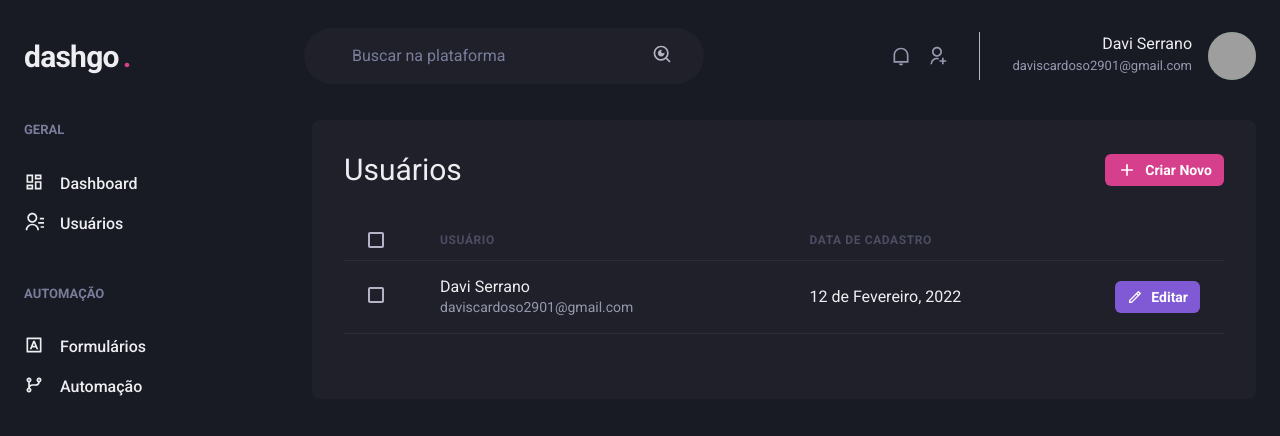
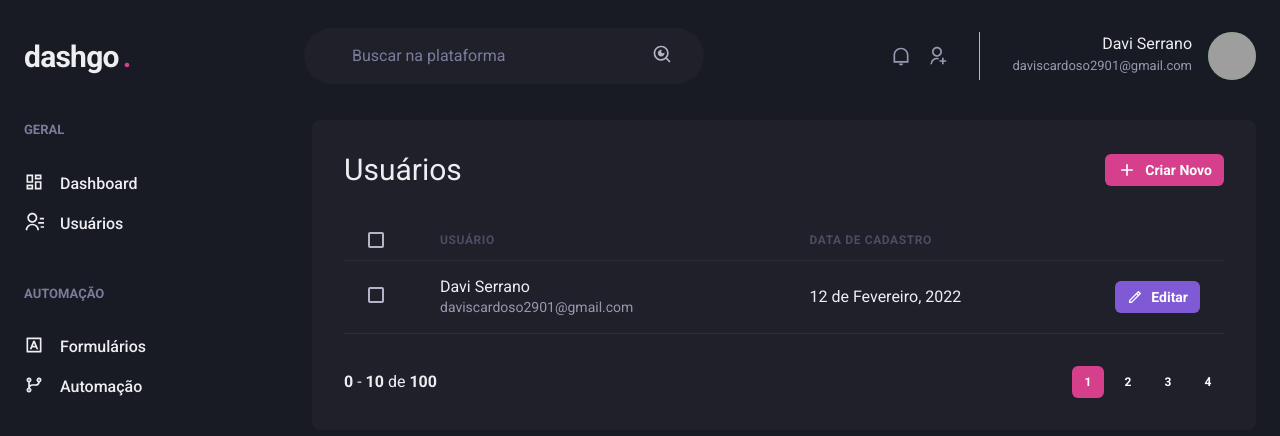
Before and after one commit to Davi-Serrano/dashgo-RocketSeat, a Next.js app: page /users in a window 1280 px wide. Shown: the top 436 px of the page. Built offline with nearby package versions, Linux system fonts and the light colour scheme; grey boxes are pictures that could not be loaded.

Commit message:
Componente Pagination

```diff
--- /dev/null
+++ b/src/components/Pagination.tsx
@@ -0,0 +1,70 @@
+import { Box, Button, Stack } from "@chakra-ui/react";
+
+export function Pagination(){
+    return (
+        <Stack
+            direction="row"
+            spacing="6"
+            mt="8"
+            justify="space-between"
+            align="center"
+        >
+
+        <Box>
+            <strong> 0 </strong> - <strong> 10 </strong> de <strong> 100 </strong>
+        </Box>
+            <Stack direction="row">
+
+                <Button
+                size="sm"
+                fontSize="xs"
+                w="4"
+                colorScheme="pink"
+                disabled
+                _disabled={{
+                    bg:"pink.500",
+                    cursor:"default"
+                }}
+                >
+                    1
+                </Button>
+
+                <Button
+                size="sm"
+                fontSize="xs"
+                w="4"
+                colorScheme="gray.700"
+                _hover={{
+                    bg: "gray.500"
+                }}
+                >
+                    2
+                </Button>
+
+                <Button
+                size="sm"
+                fontSize="xs"
+                w="4"
+                colorScheme="gray.700"
+                _hover={{
+                    bg: "gray.500"
+                }}
+                >
+                    3
+                </Button>
+
+                <Button
+                size="sm"
+                fontSize="xs"
+                w="4"
+                colorScheme="gray.700"
+                _hover={{
+                    bg: "gray.500"
+                }}
+                >
+                    4
+                </Button>
+            </Stack>
+        </Stack>
+    );
+}
--- a/src/pages/users/index.tsx
+++ b/src/pages/users/index.tsx
@@ -1,8 +1,9 @@
 import { Box, Button, Checkbox, Flex, Heading, Icon, Table, Tbody, Td, Th, Thead, Tr, Text } from "@chakra-ui/react"
+import { RiAddLine, RiPencilLine } from "react-icons/ri";
 
 import { Sidebar } from "../../components/Sidebar";
 import { Header } from "../../components/Header"
-import { RiAddLine, RiPencilLine } from "react-icons/ri";
+import { Pagination } from "../../components/Pagination";
 
 export default function UserList() {
     return(
@@ -64,6 +65,8 @@
                         </Tbody>
                     </Table>
 
+                    <Pagination />
+
                 </Box>
             </Flex>
         </Box>
```
